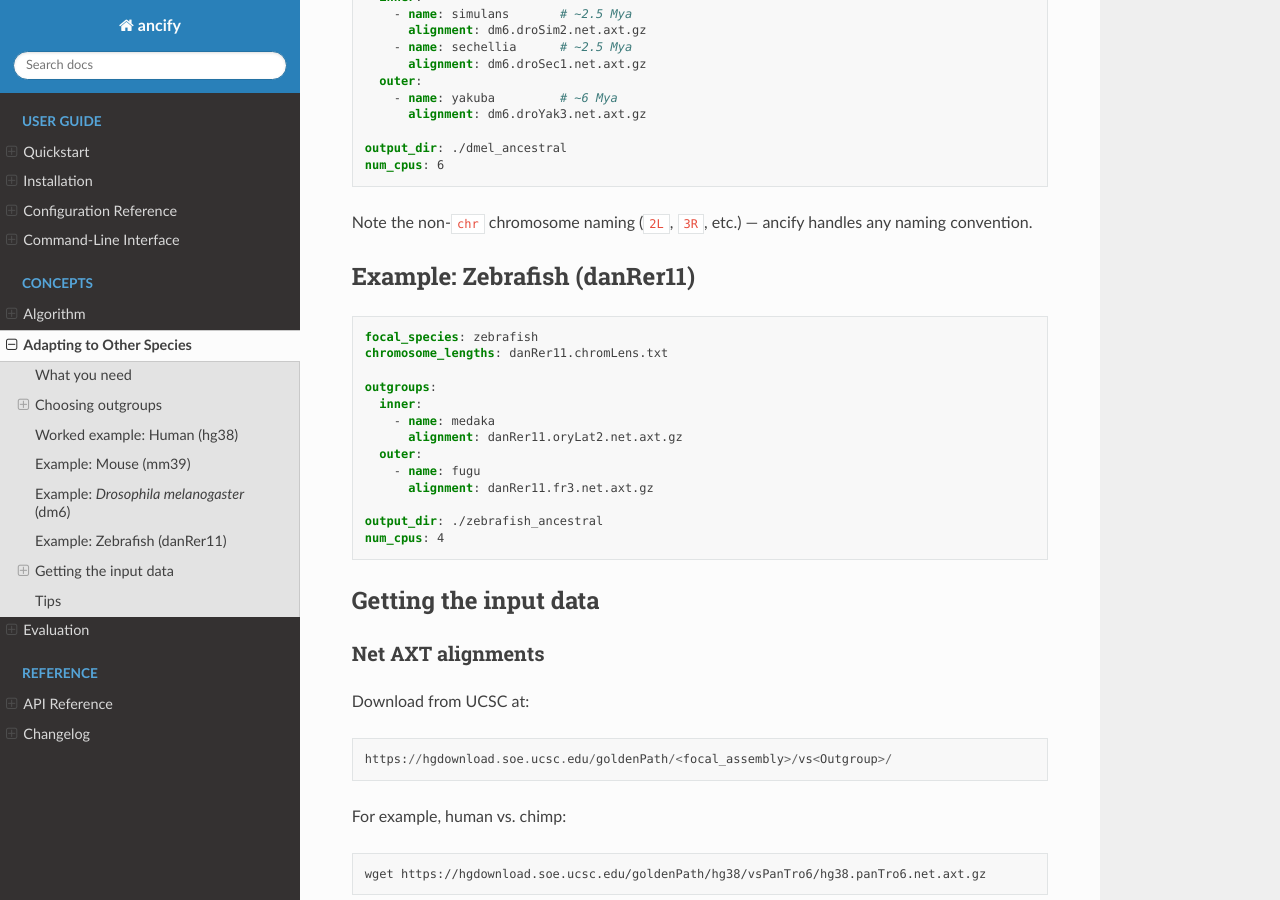
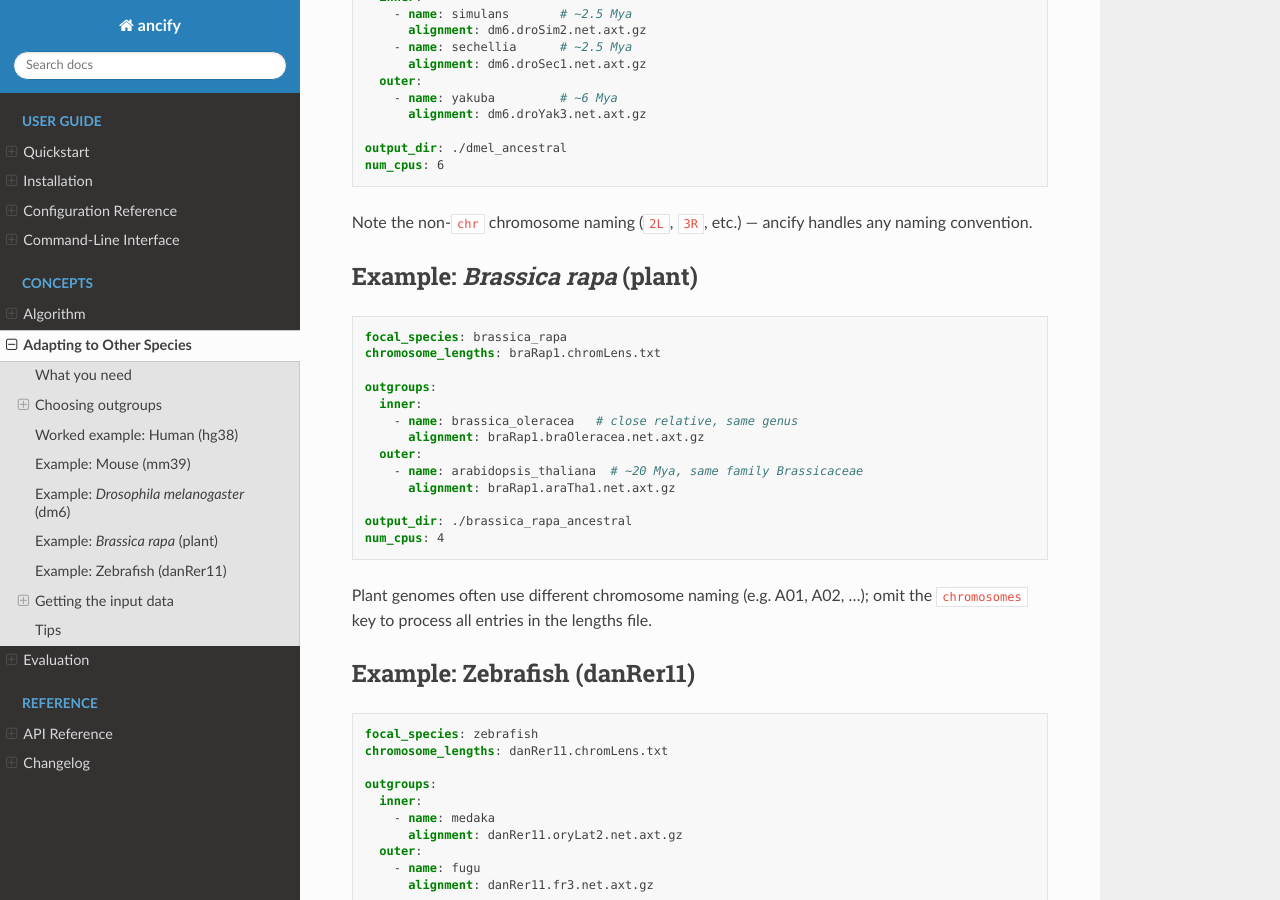
Before and after one commit to kevinkorfmann/ancify, a Sphinx documentation site: the page built from docs/species_guide.md, in a window 1280 px wide and 900 px high, scrolled down 1804 px. Built offline with Sphinx 7.4.7 and the Read the Docs theme 3.1.0, drawn with Linux system fonts in a browser that asks for light colours.

````diff
--- a/docs/species_guide.md
+++ b/docs/species_guide.md
@@ -97,6 +97,27 @@ num_cpus: 6
 Note the non-`chr` chromosome naming (`2L`, `3R`, etc.) — ancify handles
 any naming convention.
 
+## Example: *Brassica rapa* (plant)
+
+```yaml
+focal_species: brassica_rapa
+chromosome_lengths: braRap1.chromLens.txt
+
+outgroups:
+  inner:
+    - name: brassica_oleracea   # close relative, same genus
+      alignment: braRap1.braOleracea.net.axt.gz
+  outer:
+    - name: arabidopsis_thaliana  # ~20 Mya, same family Brassicaceae
+      alignment: braRap1.araTha1.net.axt.gz
+
+output_dir: ./brassica_rapa_ancestral
+num_cpus: 4
+```
+
+Plant genomes often use different chromosome naming (e.g. A01, A02, …);
+omit the `chromosomes` key to process all entries in the lengths file.
+
 ## Example: Zebrafish (danRer11)
 
 ```yaml
````
Also changed, not shown: 3 other files.
